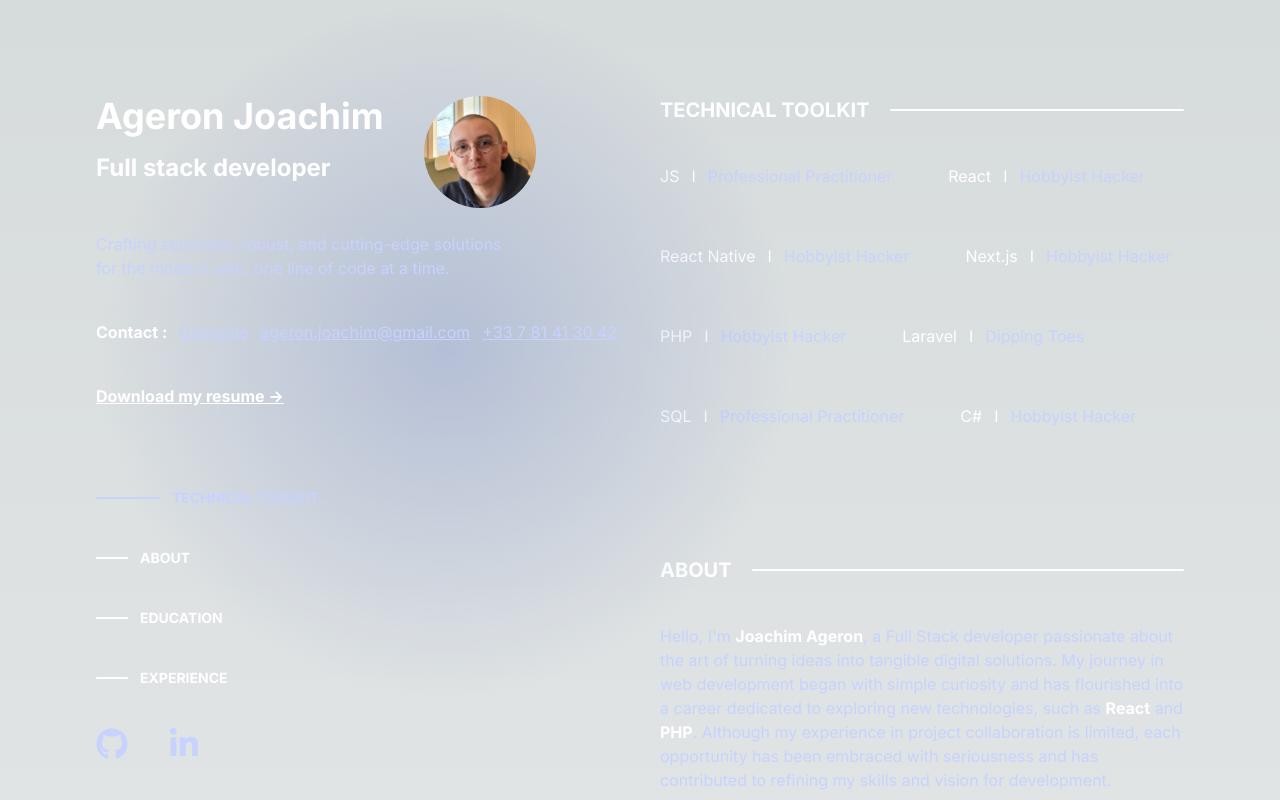
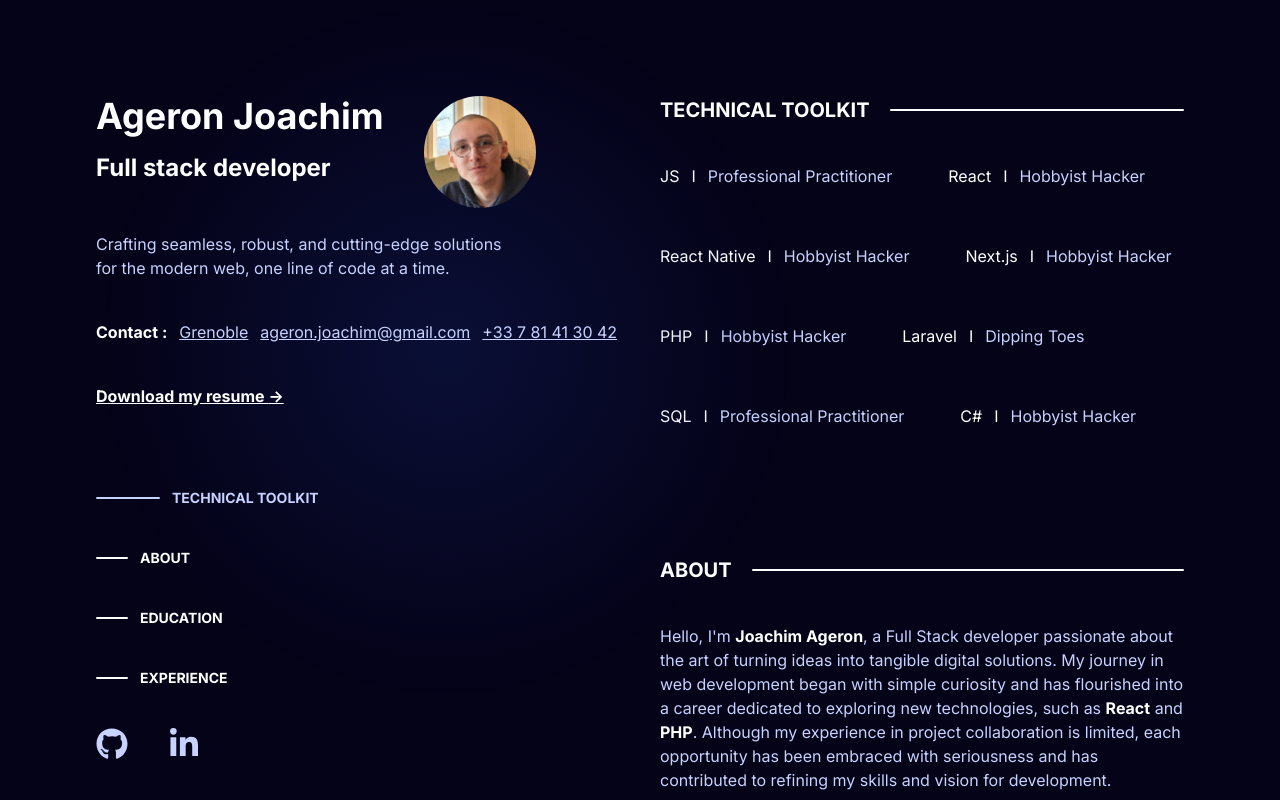
Before and after one commit to joachimageron/site-portfolio, a Next.js app: page / in a window 1280 px wide. Shown: the top 800 px of the page. Built offline with nearby package versions, Linux system fonts and the light colour scheme.

Commit message:
fix dark mode

```diff
--- a/app/page.tsx
+++ b/app/page.tsx
@@ -31,7 +31,7 @@ export default function Home() {
    return (
       <main className="dark">
          <div
-            className="z-10 dark:bg-darkbg px-6 py-12 text-indigo-200 flex flex-col items-center lg:flex-row lg:items-start lg:px-24 lg:py-0 lg:gap-10">
+            className="z-10 bg-darkbg px-6 py-12 text-indigo-200 flex flex-col items-center lg:flex-row lg:items-start lg:px-24 lg:py-0 lg:gap-10">
             <CursorHalo/>
 
             <header
```
